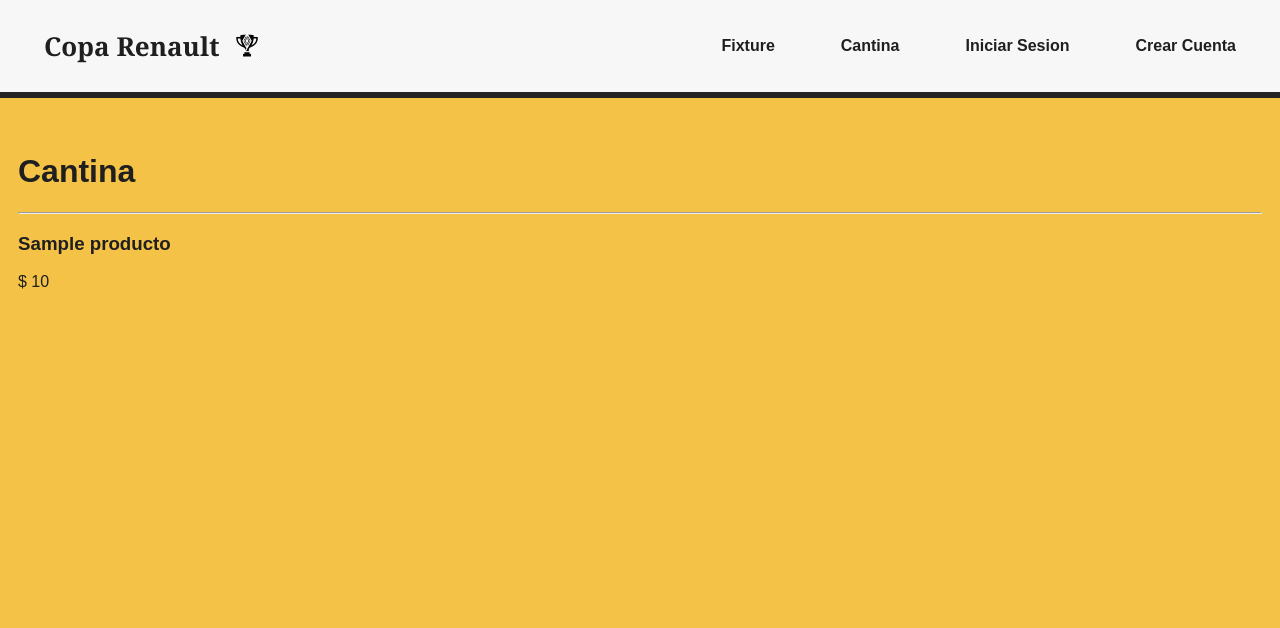
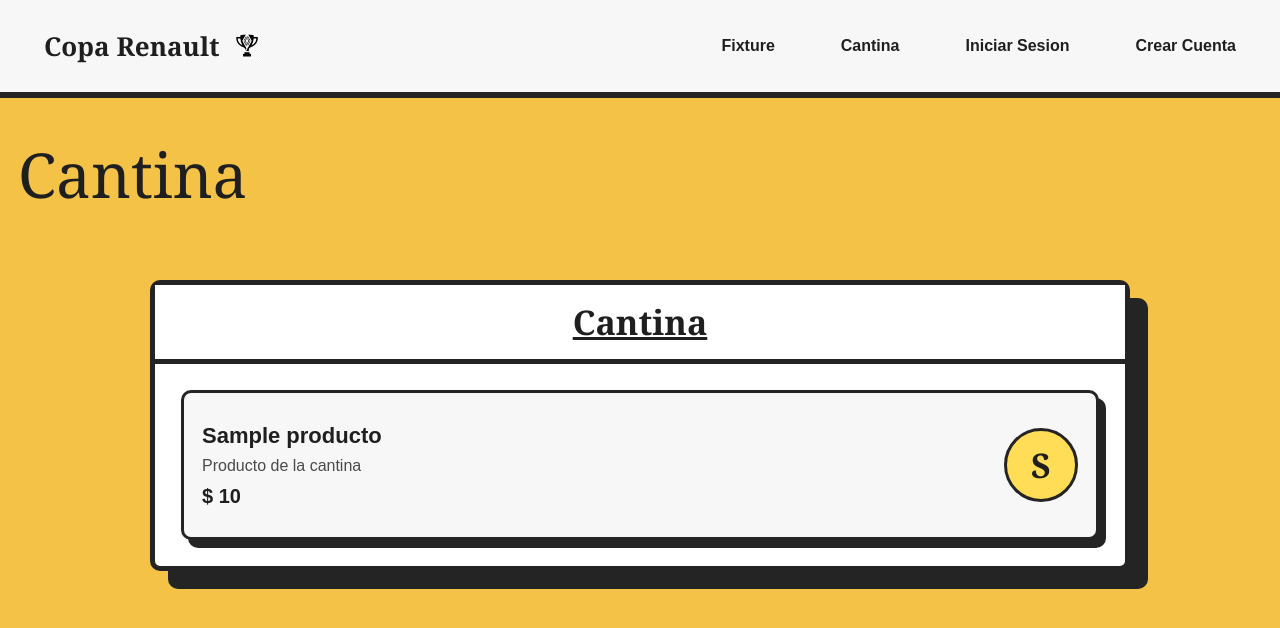
Before and after one commit to FacuTaTin123/CopaRenaultLBDG, a Flask app: template templates/cantina.html in a window 1280 px wide. Shown: the top 628 px of the page. Run offline with Flask 3, Linux system fonts and the light colour scheme; the template is opened without the code that fills it: most values are stand-ins (such as "Sample title", 1, 10 or a date in 2020).

Commit message:
Casi finisheado

```diff
--- a/app.py
+++ b/app.py
@@ -40,7 +40,68 @@ fixtures_grupos = [
     }
 ]
 
-tablas_posiciones = []
+def armar_tabla_posiciones(partidos):
+    equipos = {}
+
+    for partido in partidos:
+        equipo1 = partido.get("equipo1")
+        equipo2 = partido.get("equipo2")
+
+        if not equipo1 or not equipo2:
+            continue
+
+        for equipo in (equipo1, equipo2):
+            equipos.setdefault(equipo, {
+                "equipo": equipo,
+                "pj": 0,
+                "g": 0,
+                "e": 0,
+                "p": 0,
+                "gf": 0,
+                "gc": 0,
+                "pts": 0
+            })
+
+        goles1 = partido.get("goles1")
+        goles2 = partido.get("goles2")
+
+        if goles1 is None or goles2 is None:
+            continue
+
+        goles1 = int(goles1)
+        goles2 = int(goles2)
+
+        equipos[equipo1]["pj"] += 1
+        equipos[equipo2]["pj"] += 1
+        equipos[equipo1]["gf"] += goles1
+        equipos[equipo1]["gc"] += goles2
+        equipos[equipo2]["gf"] += goles2
+        equipos[equipo2]["gc"] += goles1
+
+        if goles1 > goles2:
+            equipos[equipo1]["g"] += 1
+            equipos[equipo2]["p"] += 1
+            equipos[equipo1]["pts"] += 3
+        elif goles2 > goles1:
+            equipos[equipo2]["g"] += 1
+            equipos[equipo1]["p"] += 1
+            equipos[equipo2]["pts"] += 3
+        else:
+            equipos[equipo1]["e"] += 1
+            equipos[equipo2]["e"] += 1
+            equipos[equipo1]["pts"] += 1
+            equipos[equipo2]["pts"] += 1
+
+    return sorted(
+        equipos.values(),
+        key=lambda equipo: (
+            equipo["pts"],
+            equipo["gf"] - equipo["gc"],
+            equipo["gf"],
+            equipo["equipo"]
+        ),
+        reverse=True
+    )
 
 # =====================================================
 # CONTEXTO GLOBAL
@@ -156,7 +217,7 @@ def fixture():
         "fixture.html",
         partidos=partidos,
         fixtures_grupos=fixtures_grupos,
-        tablas_posiciones=tablas_posiciones
+        tabla_posiciones=armar_tabla_posiciones(partidos)
     )
 
 # =====================================================
@@ -174,7 +235,9 @@ def crear_partido():
         "equipo1": request.form["equipo1"],
         "equipo2": request.form["equipo2"],
         "deporte": request.form["deporte"],
+        "categoria": request.form["categoria"],
         "rama": request.form["rama"],
+        "cancha": request.form["cancha"],
         "horario": request.form["horario"],
         "goles1": None,
         "goles2": None
--- a/templates/cantina.html
+++ b/templates/cantina.html
@@ -1,44 +1,148 @@
 {% extends "base.html" %}
+
+{% block title %}Cantina - Copa Renault{% endblock %}
 
 {% block body %}
 
-<h1>Cantina</h1>
+<div class="button-row">
+  <h1 class="page-title">Cantina</h1>
 
-<!-- ================= ADMIN ================= -->
+  {% if es_admin %}
+    <span class="btn btn-primary">Modo Administrador</span>
+  {% endif %}
+</div>
+
 {% if es_admin %}
 
-<form method="POST" action="/cantina/agregar">
+<section class="fixture-panel canteen-admin">
+  <h2 class="panel-title">Agregar Producto</h2>
 
-  <input type="text" name="nombre" placeholder="Producto" required>
-  <input type="number" name="precio" placeholder="Precio" required>
-
-  <button type="submit">Agregar</button>
-
-</form>
+  <form class="match-create-form" method="POST" action="{{ url_for('agregar_producto') }}">
+    <input type="text" name="nombre" placeholder="Producto" required>
+    <input type="number" name="precio" placeholder="Precio" required>
+    <button class="btn btn-primary" type="submit">Agregar</button>
+  </form>
+</section>
 
 {% endif %}
 
-<hr>
+<section class="fixture-panel canteen-panel">
+  <div class="canteen-titlebar">
+    <h2>Cantina</h2>
+  </div>
 
-<!-- ================= PRODUCTOS ================= -->
+  {% if productos %}
 
-{% for p in productos %}
+    <div class="canteen-grid">
+      {% for p in productos %}
 
-<div class="card">
+        <article class="canteen-card">
+          <div>
+            <h3>{{ p.nombre }}</h3>
+            <p>Producto de la cantina</p>
+            <strong>$ {{ p.precio }}</strong>
+          </div>
 
-  <h3>{{ p.nombre }}</h3>
-  <p>$ {{ p.precio }}</p>
+          <div class="canteen-badge" aria-hidden="true">
+            {{ p.nombre[:1] }}
+          </div>
 
-  {% if es_admin %}
+          {% if es_admin %}
+            <form method="POST" action="{{ url_for('eliminar_producto', id=p.id) }}">
+              <button class="link-button" type="submit">Eliminar</button>
+            </form>
+          {% endif %}
+        </article>
 
-  <form method="POST" action="/cantina/eliminar/{{ p.id }}">
-    <button>Eliminar</button>
-  </form>
+      {% endfor %}
+    </div>
+
+  {% else %}
+
+    <p>Todavia no hay productos cargados.</p>
 
   {% endif %}
+</section>
 
-</div>
+<style>
+.canteen-panel {
+  max-width: 980px;
+  margin-left: auto;
+  margin-right: auto;
+}
 
-{% endfor %}
+.canteen-titlebar {
+  margin: -26px -26px 26px;
+  padding: 14px 24px;
+  border-bottom: 5px solid #242424;
+  background: #ffffff;
+  text-align: center;
+}
+
+.canteen-titlebar h2 {
+  margin: 0;
+  font-family: Georgia, "Times New Roman", serif;
+  font-size: 34px;
+  text-decoration: underline;
+}
+
+.canteen-grid {
+  display: grid;
+  grid-template-columns: repeat(auto-fit, minmax(230px, 1fr));
+  gap: 22px;
+}
+
+.canteen-card {
+  display: grid;
+  grid-template-columns: 1fr auto;
+  gap: 14px;
+  align-items: center;
+  min-height: 150px;
+  padding: 18px;
+  border: 3px solid #242424;
+  border-radius: 10px;
+  background: #f7f7f7;
+  box-shadow: 7px 8px 0 #242424;
+}
+
+.canteen-card h3 {
+  margin: 0 0 8px;
+  font-size: 22px;
+}
+
+.canteen-card p {
+  margin: 0 0 10px;
+  color: #4a4a4a;
+}
+
+.canteen-card strong {
+  font-size: 20px;
+}
+
+.canteen-badge {
+  display: grid;
+  place-items: center;
+  width: 74px;
+  height: 74px;
+  border: 3px solid #242424;
+  border-radius: 50%;
+  background: #ffdd56;
+  font-family: Georgia, "Times New Roman", serif;
+  font-size: 34px;
+  font-weight: 900;
+}
+
+.canteen-card form {
+  grid-column: 1 / -1;
+  justify-self: end;
+}
+
+@media (max-width: 620px) {
+  .canteen-titlebar {
+    margin-left: -20px;
+    margin-right: -20px;
+  }
+}
+</style>
 
 {% endblock %}
```
Also changed, not shown: templates/fixture.html (+105 -1 lines).
